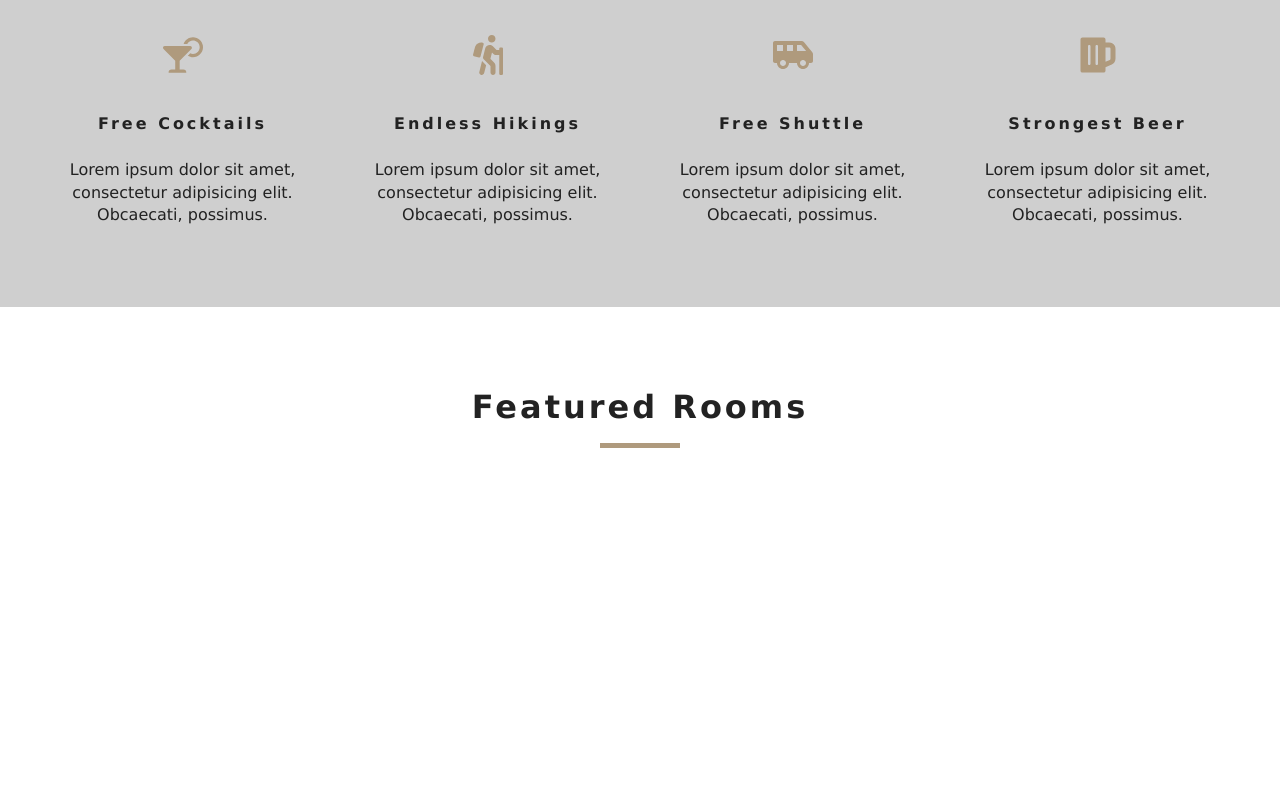
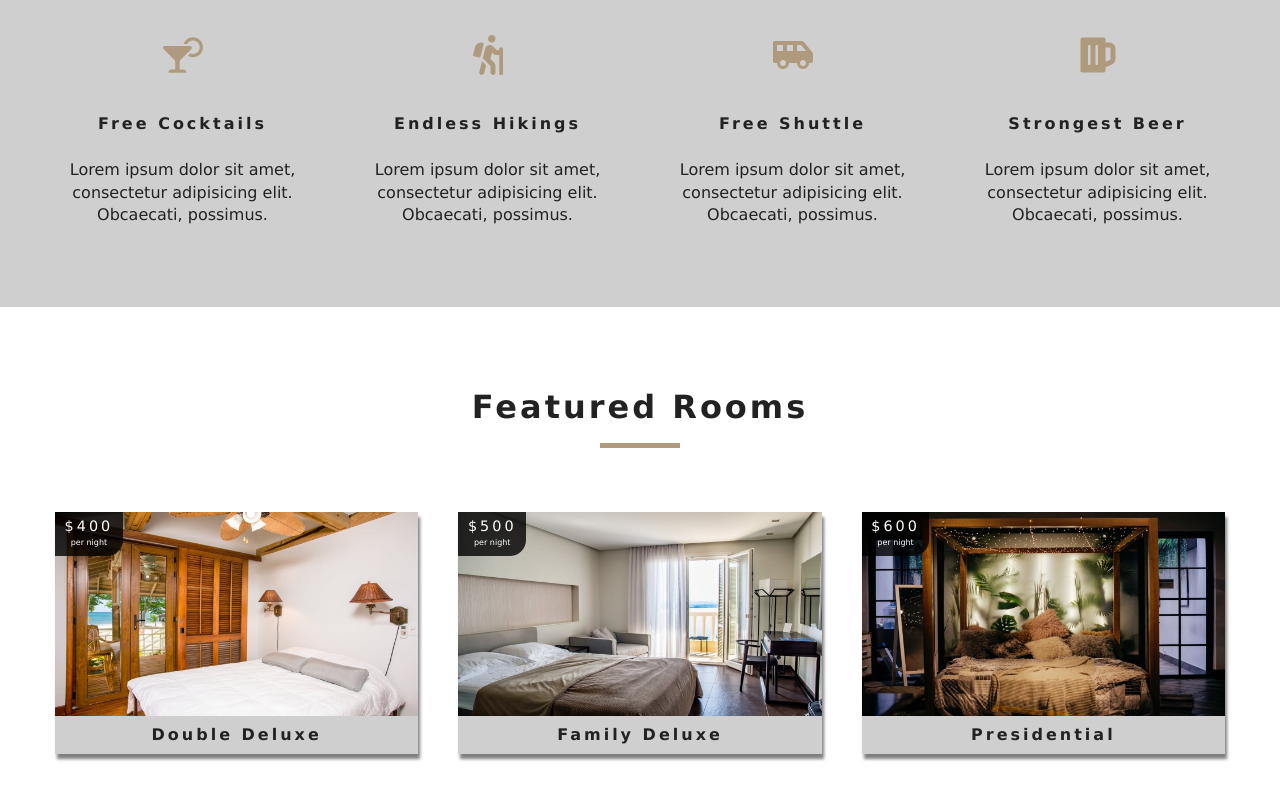
Before and after one commit to AmanAzim/Beach-Reasort-React, a React (Create React App) app: page / in a window 1280 px wide. Shown: the part 972-1772 px from the top of the page. Before the commit the page ends 1564 px from the top, so only its background shows below. Built offline with nearby package versions, Linux system fonts and the light colour scheme.

Commit message:
"Load Room of Route param added"

```diff
--- a/src/components/SingleRoom.js
+++ b/src/components/SingleRoom.js
@@ -1,11 +1,50 @@
 import React, {Component} from 'react';
+import {Link} from 'react-router-dom'
+import {RoomsContext} from '../contextStore/RoomsContextProvider'
+
+import HeadBackground from './reusableComps/HeadBackground'
+import Banner from './reusableComps/Banner'
+
+
 
 class SingleRoom extends Component {
+
+    static contextType=RoomsContext;
+
+    state={
+        slug:this.props.match.params.slug,
+    };
+
+
     render() {
+
+        const room=this.context.getRoomBySlug(this.state.slug);
+
+        let showRender=null;
+
+        if(!room){
+            showRender=(
+                <HeadBackground>
+                    <Banner title="sorry" subtitle="no such room could be found">
+                        <Link to="/rooms" className="btn-primary">Back to rooms</Link>
+                    </Banner>
+                </HeadBackground>
+            );
+        }else {
+
+            const {name, description, capacity, size, price, extras, breakfast, pets, images}=room;
+
+            showRender=(
+                <HeadBackground cssClass="roomsHero">
+                    <Banner title={`${name} room`}>
+                        <Link to="/rooms" className="btn-primary">Back to rooms</Link>
+                    </Banner>
+                </HeadBackground>
+            );
+        }
+
         return (
-            <div>
-              <h1>Single room</h1>
-            </div>
+            showRender
         );
     }
 }
--- a/src/components/views/FeaturedRoom.js
+++ /dev/null
@@ -1,12 +0,0 @@
-import React from 'react';
-
-const FeaturedRoom = (props) => {
-
-    return (
-        <div>
-
-        </div>
-    );
-};
-
-export default FeaturedRoom;
--- a/src/components/views/FeaturedRooms.js
+++ b/src/components/views/FeaturedRooms.js
@@ -2,7 +2,7 @@ import React,{useContext} from 'react';
 import {RoomsContext} from '../../contextStore/RoomsContextProvider'
 
 import Title from '../reusableComps/Title'
-import FeaturedRoom from './FeaturedRoom'
+import ViewRoom from './ViewRoom'
 import Spinner from '../reusableComps/Spinner'
 
 const FeaturedRooms = () => {
@@ -11,7 +11,7 @@ const FeaturedRooms = () => {
     const {featuredRooms, loading}=contextRooms;
 
     const rooms=featuredRooms.map(room=>{
-        return <FeaturedRoom room={room} key={room.id} />
+        return <ViewRoom room={room} key={room.id} />
     });
 
     return (
--- /dev/null
+++ b/src/components/views/ViewRoom.js
@@ -0,0 +1,32 @@
+import React from 'react';
+import {Link} from 'react-router-dom'
+import PropTypes from 'prop-types'
+
+const ViewRoom = ({room}) => {
+    const {name, slug, images, price}=room;
+    return (
+        <article className="room">
+            <div className="img-container">
+                <img src={images[0]} alt="image"/>
+                <div className="price-top">
+                    <h6>${price}</h6>
+                    <p>per night</p>
+                </div>
+                <Link to={`/single-room/${slug}`} className="btn-primary room-link">Features</Link>
+            </div>
+            <p className="room-info">{name}</p>
+        </article>
+    );
+};
+
+//npm install --save prop-types
+ViewRoom.propTypes={
+    room:PropTypes.shape({
+        name:PropTypes.string,
+        slug:PropTypes.string,
+        images:PropTypes.arrayOf(PropTypes.string),
+        price:PropTypes.number
+    }).isRequired
+};
+
+export default ViewRoom;
--- a/src/contextStore/RoomsContextProvider.js
+++ b/src/contextStore/RoomsContextProvider.js
@@ -28,9 +28,9 @@ const RoomsContextProvider=(props)=>{
     };
 
     const formatData=(items)=>{
-        let clonedItem=cloneDeep(items);
+        let clonedItems=cloneDeep(items);
 
-        let tempItems=clonedItem.map(item=>{
+        let tempItems=clonedItems.map(item=>{
             const id=item.sys.id;
             const images=item.fields.images.map(img=>img.fields.file.url);
             const rooms={...item.fields, id, images};
@@ -40,9 +40,13 @@ const RoomsContextProvider=(props)=>{
         return tempItems;
     };
 
+    const getRoomBySlug=(slug)=>{
+        return rooms.find(room=>room.slug===slug);
+    };
 
     return (
-        <RoomsContext.Provider value={{...myState}}>
+        <RoomsContext.Provider value={{...myState,
+            getRoomBySlug:getRoomBySlug }}>
             {props.children}
         </RoomsContext.Provider>
     );
```
